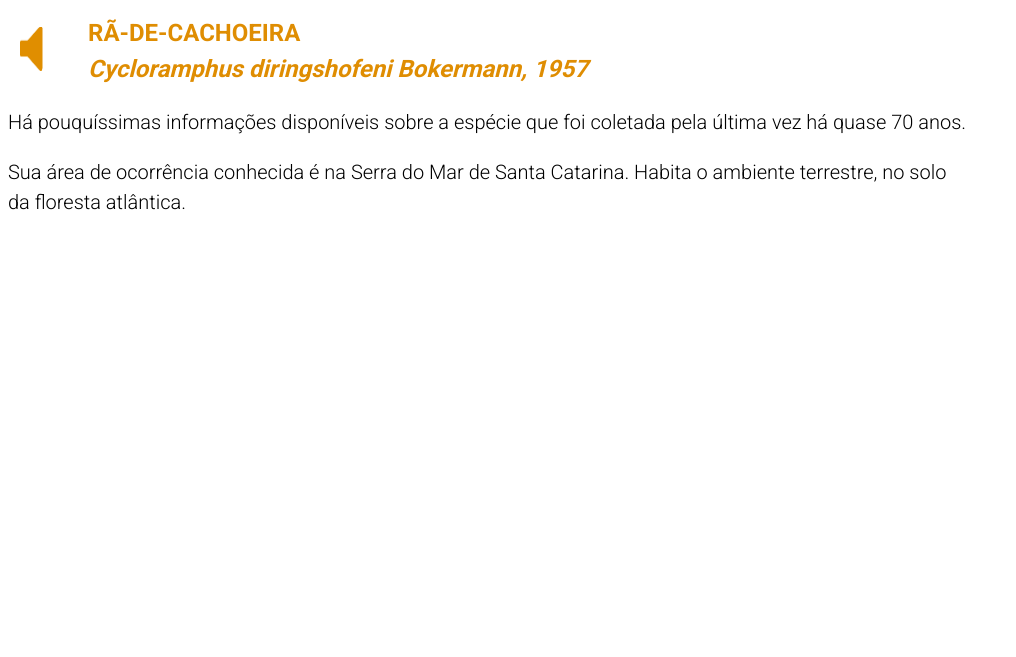
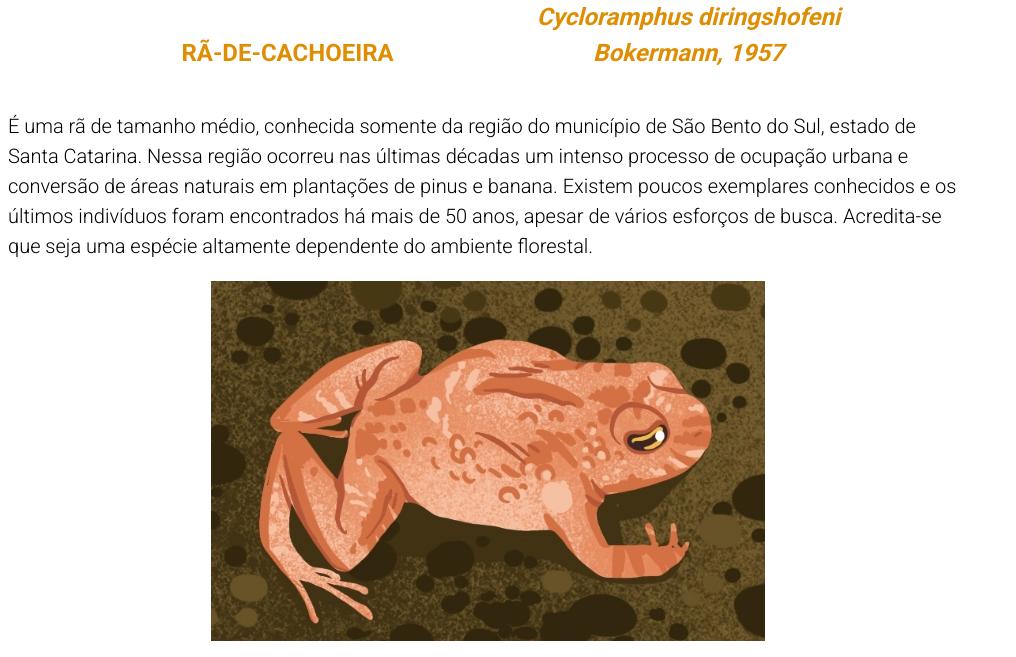
Before and after one commit to luckasfrigo/luckasfrigo.github.io, a PHP site: page /anfibios/assets/especies/05_ra-de-cachoeira/bio.html in a window 1280 px wide. Shown: the part 369-1026 px from the top of the page, without its empty margins (0-1016 px from the left). Before the commit the page ends 579 px from the top, so only its background shows below. Run offline with PHP 8.4, Linux system fonts and the light colour scheme.

Commit message:
Fixes species page layout and stuff

```diff
--- a/anfibios/assets/css/bio.css
+++ b/anfibios/assets/css/bio.css
@@ -6,6 +6,7 @@ body {
     line-height: 1.5;
     font-size: 20px;
     font-weight: 300;
+    text-align: center;
 }
 
 h1 {
@@ -14,6 +15,8 @@ h1 {
     font-size: 120%;
     color: #DF8D02;
     margin-bottom: 0;
+    display: inline-block;
+    width: 396px;
 }
 
 h2 {
@@ -22,6 +25,12 @@ h2 {
     color: #DF8D02;
     font-style: italic;
     margin-top: 0;
+    display: inline-block;
+    width: 396px;
+}
+
+p {
+    text-align: left;
 }
 
 #vitrine {
@@ -49,26 +58,26 @@ h2 {
 }
 
 body>img {
-    width: 466px;
-    height: 348px;
+    width: 554px;
+    height: 360px;
     object-fit: cover;
     max-width: 100%;
     margin-bottom: 8px;
 }
 
 #especie {
-    padding-left: 80px;
     position: relative;
     cursor: pointer;
+    text-align: center;
 }
 
 #especie::before {
     display: block;
     content: " ";
     position: absolute;
-    top: 0;
+    top: 16px;
     bottom: 0;
-    left: 0;
+    left: 74px;
     width: 80px;
     height: 68px;
     background: url(../especies/som-sprite.png) no-repeat;
--- a/anfibios/assets/especies/05_ra-de-cachoeira/bio.html
+++ b/anfibios/assets/especies/05_ra-de-cachoeira/bio.html
@@ -11,13 +11,15 @@
                 <img src="https://api.gbif.org/v2/map/occurrence/density/5/11/18@2x.png?taxonKey=0&bin=hex&hexPerTile=60&style=iNaturalist.poly" width="554" height="360" class="mapa">
             </figure>
         </div>
+        <style>
+            #especie { padding-left: 0; }
+            #especie::before { background: none; }
+        </style>
         <div id="especie">
             <h1>RÃ-DE-CACHOEIRA</h1>
             <h2>Cycloramphus diringshofeni Bokermann, 1957</h2>
-            <audio id="coachar" src="05_ra-de-cachoeira.wav"></audio>
         </div>
-        <p>Há pouquíssimas informações disponíveis sobre a espécie que foi coletada pela última vez há quase 70 anos.</p>
-        <p>Sua área de ocorrência conhecida é na Serra do Mar de Santa Catarina. Habita o ambiente terrestre, no solo da floresta atlântica.</p>
-        <script src="../../js/bio.js"></script>
+        <p>É uma rã de tamanho médio, conhecida somente da região do município de São Bento do Sul, estado de Santa Catarina. Nessa região ocorreu nas últimas décadas um intenso processo de ocupação urbana e conversão de áreas naturais em plantações de pinus e banana. Existem poucos exemplares conhecidos e os últimos indivíduos foram encontrados há mais de 50 anos, apesar de vários esforços de busca. Acredita-se que seja uma espécie altamente dependente do ambiente florestal.</p>
+        <img src="05_ra-de-cachoeira_01.jpg" height="360">
     </body>
 </html>
--- a/anfibios/assets/js/especies.js
+++ b/anfibios/assets/js/especies.js
@@ -1,3 +1,4 @@
+const body = document.documentElement;
 const anfibio = document.querySelectorAll('.clicavel');
 const iframeModal = document.querySelector('#modal iframe');
 for (var i = 0; i < anfibio.length; i++) {
@@ -5,6 +6,7 @@ for (var i = 0; i < anfibio.length; i++) {
         const anfibio = event.currentTarget.getAttribute("id");
         iframeModal.setAttribute('src', '');
         document.getElementById('modal').style.setProperty('display', 'block');
+        body.className = 'no-click';
         setTimeout(function() {
             iframeModal.setAttribute('src', './assets/especies/' + anfibio + '/bio.html');
         }, 0);
@@ -14,6 +16,7 @@ for (var i = 0; i < anfibio.length; i++) {
 const fecharModal = document.querySelector('#modal .fechar');
 fecharModal.onclick = function() {
     document.getElementById('modal').style.setProperty('display', 'none');
+    body.className = '';
 }
 
 const modal = document.querySelector('#modal');
```
Also changed, not shown: anfibios/assets/css/especies.css (+10 -3 lines), anfibios/assets/especies/05_ra-de-cachoeira/05_ra-de-cachoeira_01.jpg (added), anfibios/assets/especies/05_ra-de-cachoeira/avatar.jpg.
